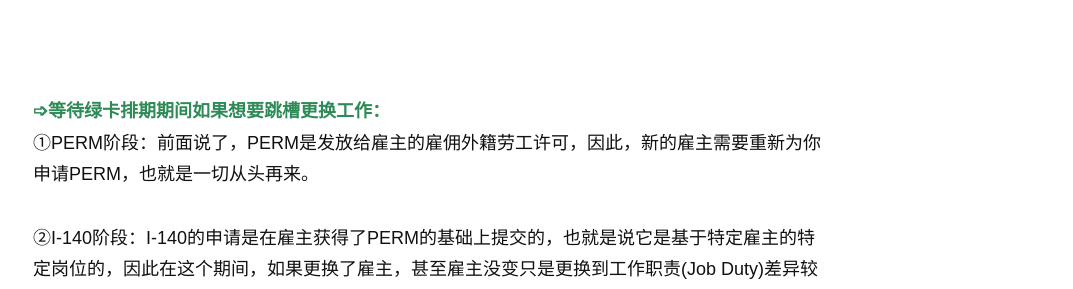
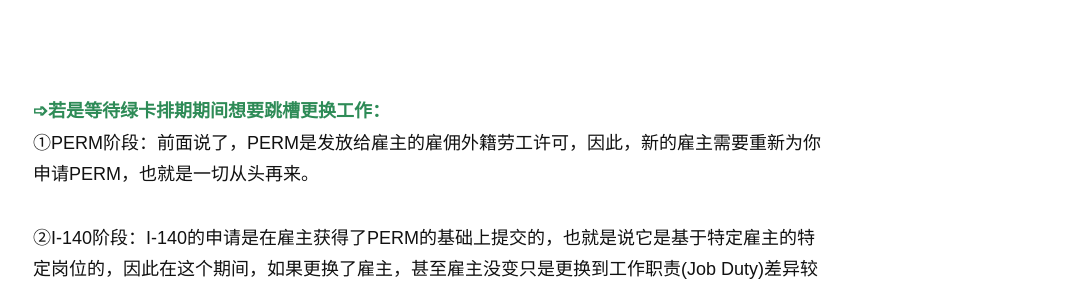
Before and after one commit to wolfwifee/wolfwifee.github.com, a Jekyll site: the page built from _posts/2016-10-27-green-card.md, in a window 1280 px wide and 900 px high, scrolled down 1596 px. Shown: the part 159-448 px from the top of the window, without its empty margins (207-1280 px from the left). Built offline with Jekyll 4.4.1, drawn with Linux system fonts in a browser that asks for light colours; comment, search, counter and statistics services are not loaded.

Commit message:
Update 2016-10-27-green-card.md

```diff
--- a/_posts/2016-10-27-green-card.md
+++ b/_posts/2016-10-27-green-card.md
@@ -35,7 +35,7 @@ EB-2和EB-3绿卡的重点在于雇主/公司的支持( Sponsoring an Immigrant
 
 <p style="margin-bottom:90px"></p>
 
-<span style="color:#2e8b57">**➩等待绿卡排期期间如果想要跳槽更换工作：**</span><br>
+<span style="color:#2e8b57">**➩若是等待绿卡排期期间想要跳槽更换工作：**</span><br>
 ①PERM阶段：前面说了，PERM是发放给雇主的雇佣外籍劳工许可，因此，新的雇主需要重新为你申请PERM，也就是一切从头再来。
 
 ②I-140阶段：I-140的申请是在雇主获得了PERM的基础上提交的，也就是说它是基于特定雇主的特定岗位的，因此在这个期间，如果更换了雇主，甚至雇主没变只是更换到工作职责(Job Duty)差异较大岗位，你的I-140即使已经获得了批准，也会因此失效。这也就是说，此阶段如果跳槽，绿卡申请还是要从头再来，即由新雇主为你重新申请PERM和I-140。**唯一不同的是，如果跳槽前I-140已经获得了批准，你的Priority Date是可以保留下来的，即使原雇主在你离职之后向USCIS撤回(Withdraw)了这份I-140，你的Priority Date还是可以保留下来。这也就是说，你在新公司的新I-140申请可以导入(Port)原来的优先日期。**
```
